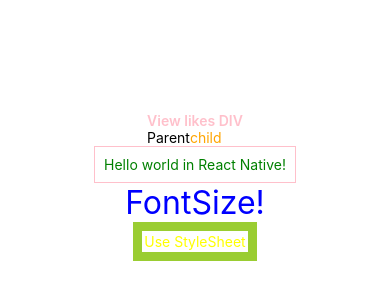
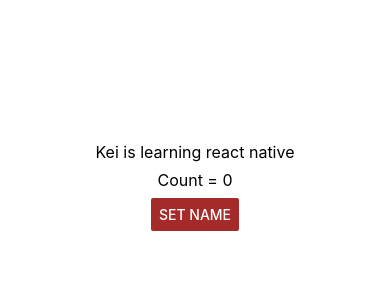
Before and after one commit to khoa36isefiw/react-native-basic, a React Native app: screen / in a window 390 px wide. Shown: the part 236-536 px from the top of the page. Built offline with nearby package versions, Linux system fonts and the light colour scheme.

Commit message:
useState in react native

```diff
--- a/App.tsx
+++ b/App.tsx
@@ -1,31 +1,22 @@
-import { StyleSheet, Text, View } from "react-native";
+import { useState } from "react";
+import { Button, StyleSheet, Text, View } from "react-native";
 
 export default function App() {
   // return jsx
+  // hooks in react native, and use typescript
+  const [count, setCount] = useState<number>(0);
   return (
-    // view ==== div
-    // text === text
     <View style={styles.container}>
-      {/* css view không ảnh hưởng đến các thẻ con của nó */}
+      <Text style={{ fontSize: 16 }}>Kei is learning react native</Text>
+      {/* marginVertical: marginTop and marginBottom */}
+      <Text style={{ fontSize: 16, marginVertical: 8 }}>Count = {count}</Text>
       <View>
-        <Text style={styles.header}>View likes DIV</Text>
-        <Text style={styles.parents}>
-          Parent
-          <Text style={styles.child}>child</Text>
-        </Text>
+        <Button
+          color="brown"
+          title="Set Name"
+          onPress={() => setCount((prev) => prev + 1)}
+        />
       </View>
-      <Text
-        style={{
-          color: "green",
-          borderColor: "pink",
-          borderWidth: 1,
-          padding: 9,
-        }}
-      >
-        Hello world in React Native!
-      </Text>
-      <Text style={{ color: "blue", fontSize: 32 }}>FontSize!</Text>
-      <Text style={styles.styleSheet}>Use StyleSheet</Text>
     </View>
   );
 }
@@ -40,19 +31,4 @@ const styles = StyleSheet.create({
     alignItems: "center",
     justifyContent: "center",
   },
-  styleSheet: {
-    color: "yellow",
-
-    padding: 2,
-    borderWidth: 9,
-    borderColor: "yellowgreen",
-  },
-  header: {
-    fontWeight: "600",
-    color: "pink",
-  },
-  parents: { display: "flex" },
-  child: {
-    color: "orange",
-  },
 });
```
